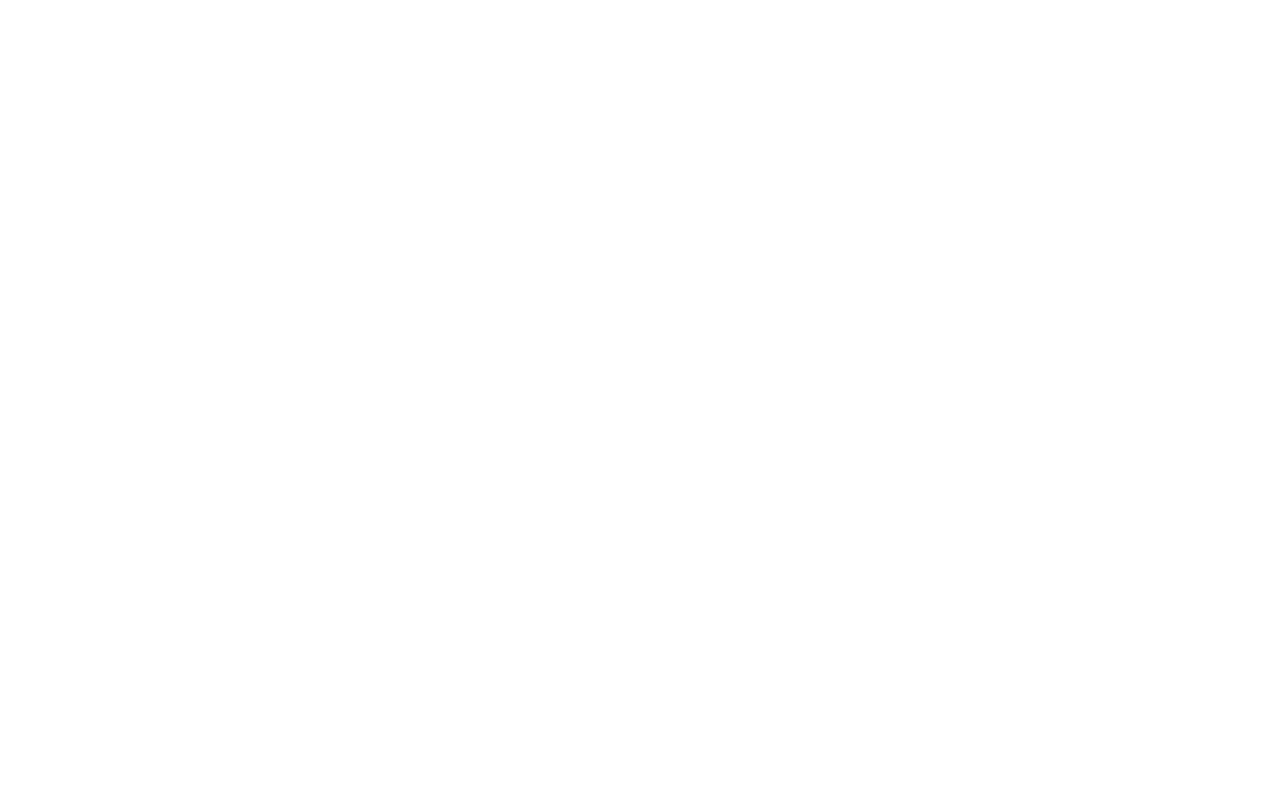
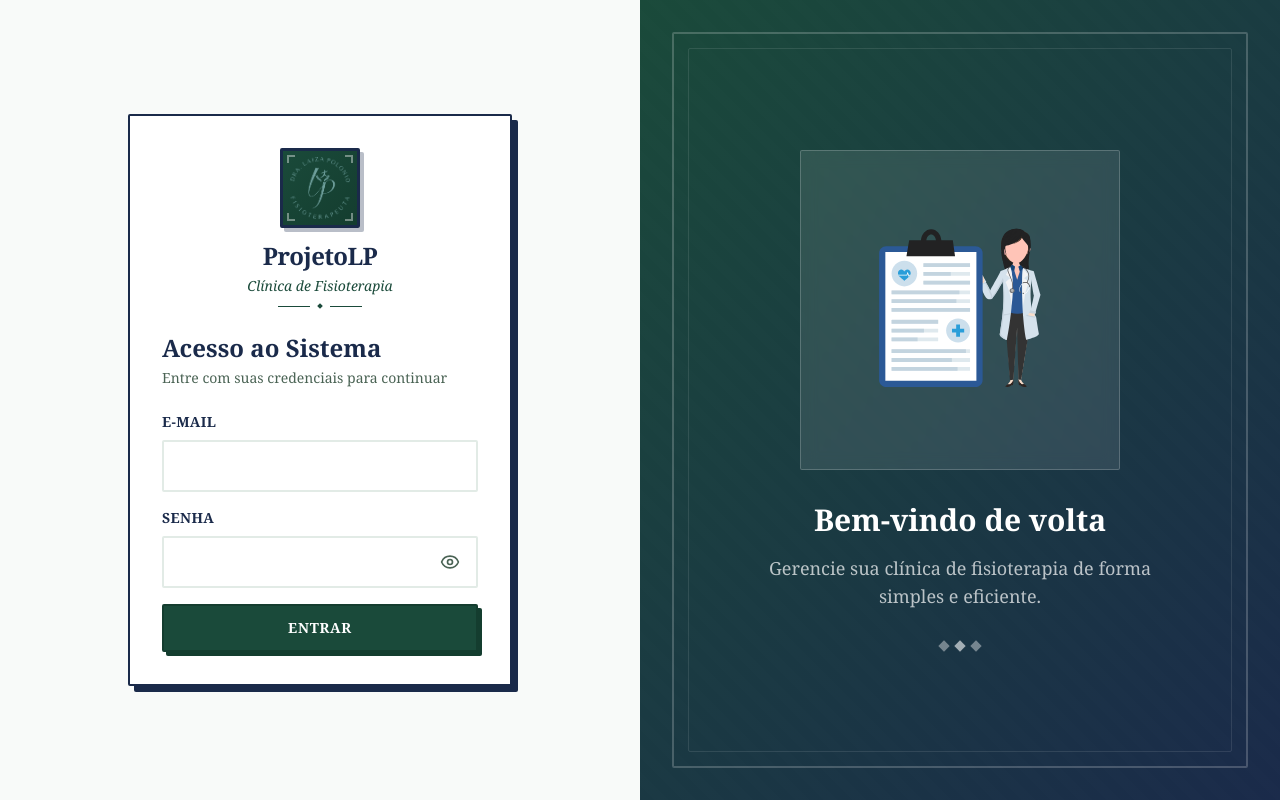
Before and after one commit to VictorAlexandreLeitePolonio/ProjetoLPFront, a Next.js app: page /login in a window 1280 px wide. Before the commit this address had no page. Built offline with nearby package versions, Linux system fonts and the light colour scheme; no server answers.

Commit message:
fix: reconstruir página de login — remover redirect incondicional e criar formulário

```diff
--- a/src/app/(public)/login/page.tsx
+++ b/src/app/(public)/login/page.tsx
@@ -1,5 +1,92 @@
-import { redirect } from "next/navigation";
+"use client";
+
+import { useEffect } from "react";
+import { useForm } from "react-hook-form";
+import { zodResolver } from "@hookform/resolvers/zod";
+import { useRouter } from "next/navigation";
+import { toast } from "sonner";
+import { AuthLayout } from "./components/layout/AuthLayout";
+import { AuthRightPanel } from "./components/layout/AuthRightPanel";
+import { useLogin } from "./hooks/login";
+import { useAuth } from "@/contexts/AuthContext";
+import { loginSchema, LoginFormData } from "./schemas/loginSchema";
+import { Logo } from "@/components/ui/Logo";
+import { FormField } from "@/components/ui/FormField";
+import { PasswordField } from "@/components/ui/PasswordField";
+import { Button } from "@/components/ui/Button";
 
 export default function LoginPage() {
-  redirect("/");
+  const router = useRouter();
+  const { setUser, isAuthenticated } = useAuth();
+  const { loginUser, loading } = useLogin();
+
+  const {
+    register,
+    handleSubmit,
+    formState: { errors },
+  } = useForm<LoginFormData>({
+    resolver: zodResolver(loginSchema),
+  });
+
+  // Redireciona se já estiver autenticado
+  useEffect(() => {
+    if (isAuthenticated) {
+      router.replace("/bem-vindo");
+    }
+  }, [isAuthenticated, router]);
+
+  const onSubmit = async (data: LoginFormData) => {
+    const result = await loginUser(data);
+    if (result.success && result.user) {
+      setUser(result.user);
+      router.replace("/bem-vindo");
+    } else {
+      toast.error(result.error ?? "Erro ao fazer login.");
+    }
+  };
+
+  return (
+    <div className="flex min-h-screen">
+      <AuthLayout>
+        <Logo />
+
+        <div>
+          <h1
+            className="text-2xl font-bold text-[#1a2a4a]"
+            style={{ fontFamily: "var(--font-serif)" }}
+          >
+            Acesso ao Sistema
+          </h1>
+          <p className="text-sm text-[#4a6354] mt-1" style={{ fontFamily: "var(--font-serif)" }}>
+            Entre com suas credenciais para continuar
+          </p>
+        </div>
+
+        <form onSubmit={handleSubmit(onSubmit)} className="flex flex-col gap-4">
+          <FormField
+            label="E-mail"
+            id="email"
+            type="email"
+            placeholder="seu@email.com"
+            error={errors.email?.message}
+            {...register("email")}
+          />
+
+          <PasswordField
+            label="Senha"
+            id="password"
+            placeholder="Sua senha"
+            error={errors.password?.message}
+            {...register("password")}
+          />
+
+          <Button type="submit" loading={loading}>
+            Entrar
+          </Button>
+        </form>
+      </AuthLayout>
+
+      <AuthRightPanel />
+    </div>
+  );
 }
```
